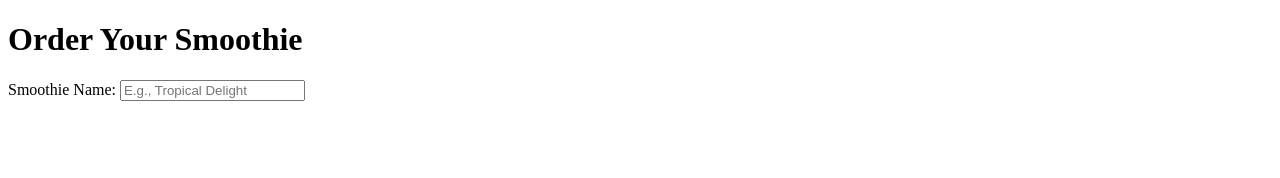
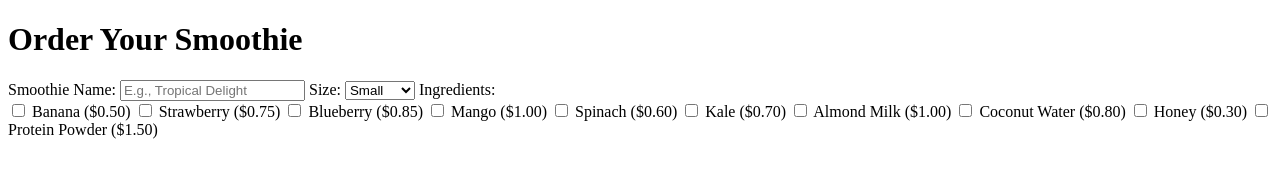
Before and after one commit to RishankD/ASSIGNMENT-2-JAVASCRIPT, a plain HTML site: page index.html in a window 1280 px wide. Drawn offline with Linux system fonts and the light colour scheme.

Commit message:
Update index.html

```diff
--- a/index.html
+++ b/index.html
@@ -12,3 +12,24 @@
         <form id="smoothieForm">
             <label for="name">Smoothie Name:</label>
             <input type="text" id="name" placeholder="E.g., Tropical Delight" required>
+
+            <label for="size">Size:</label>
+            <select id="size" required>
+                <option value="Small">Small</option>
+                <option value="Medium">Medium</option>
+                <option value="Large">Large</option>
+            </select>
+
+            <label>Ingredients:</label>
+            <div class="checkbox-group">
+                <label><input type="checkbox" name="ingredients" value="Banana"> Banana ($0.50)</label>
+                <label><input type="checkbox" name="ingredients" value="Strawberry"> Strawberry ($0.75)</label>
+                <label><input type="checkbox" name="ingredients" value="Blueberry"> Blueberry ($0.85)</label>
+                <label><input type="checkbox" name="ingredients" value="Mango"> Mango ($1.00)</label>
+                <label><input type="checkbox" name="ingredients" value="Spinach"> Spinach ($0.60)</label>
+                <label><input type="checkbox" name="ingredients" value="Kale"> Kale ($0.70)</label>
+                <label><input type="checkbox" name="ingredients" value="AlmondMilk"> Almond Milk ($1.00)</label>
+                <label><input type="checkbox" name="ingredients" value="CoconutWater"> Coconut Water ($0.80)</label>
+                <label><input type="checkbox" name="ingredients" value="Honey"> Honey ($0.30)</label>
+                <label><input type="checkbox" name="ingredients" value="ProteinPowder"> Protein Powder ($1.50)</label>
+            </div>
```
